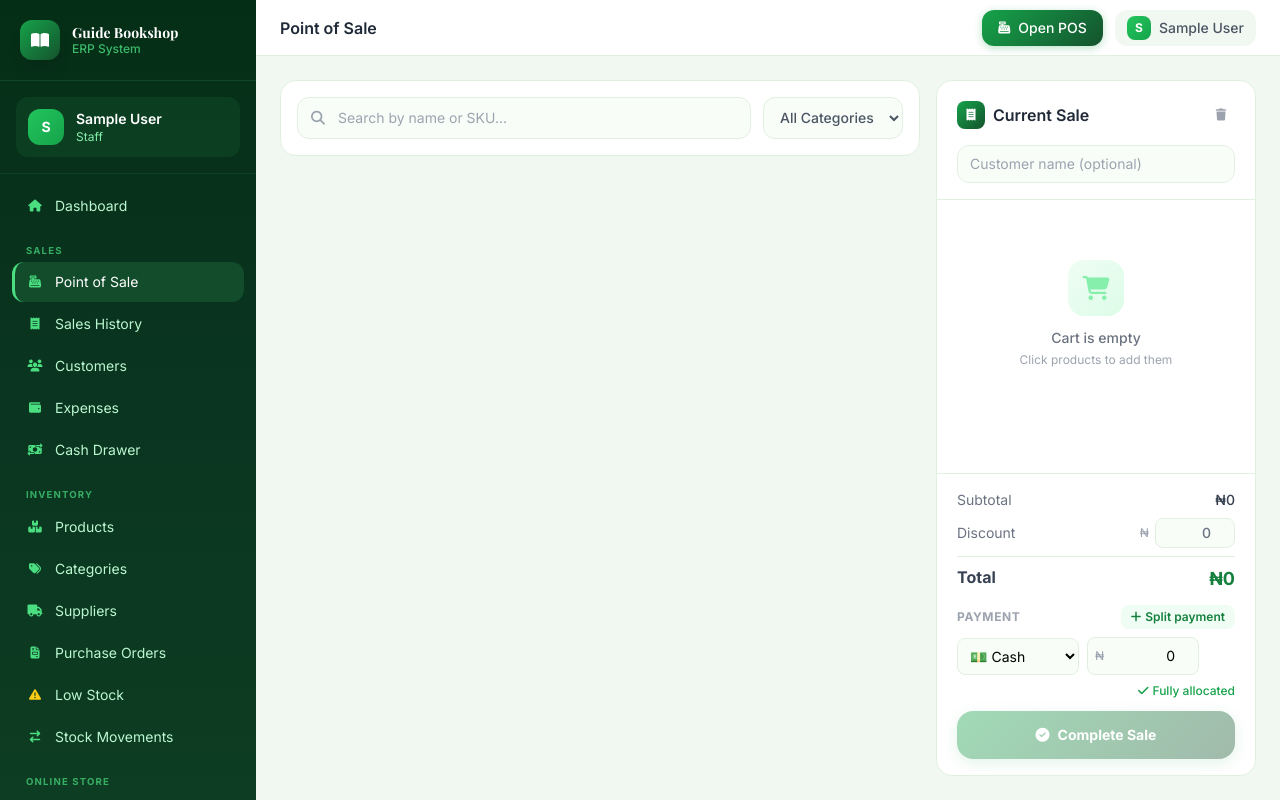
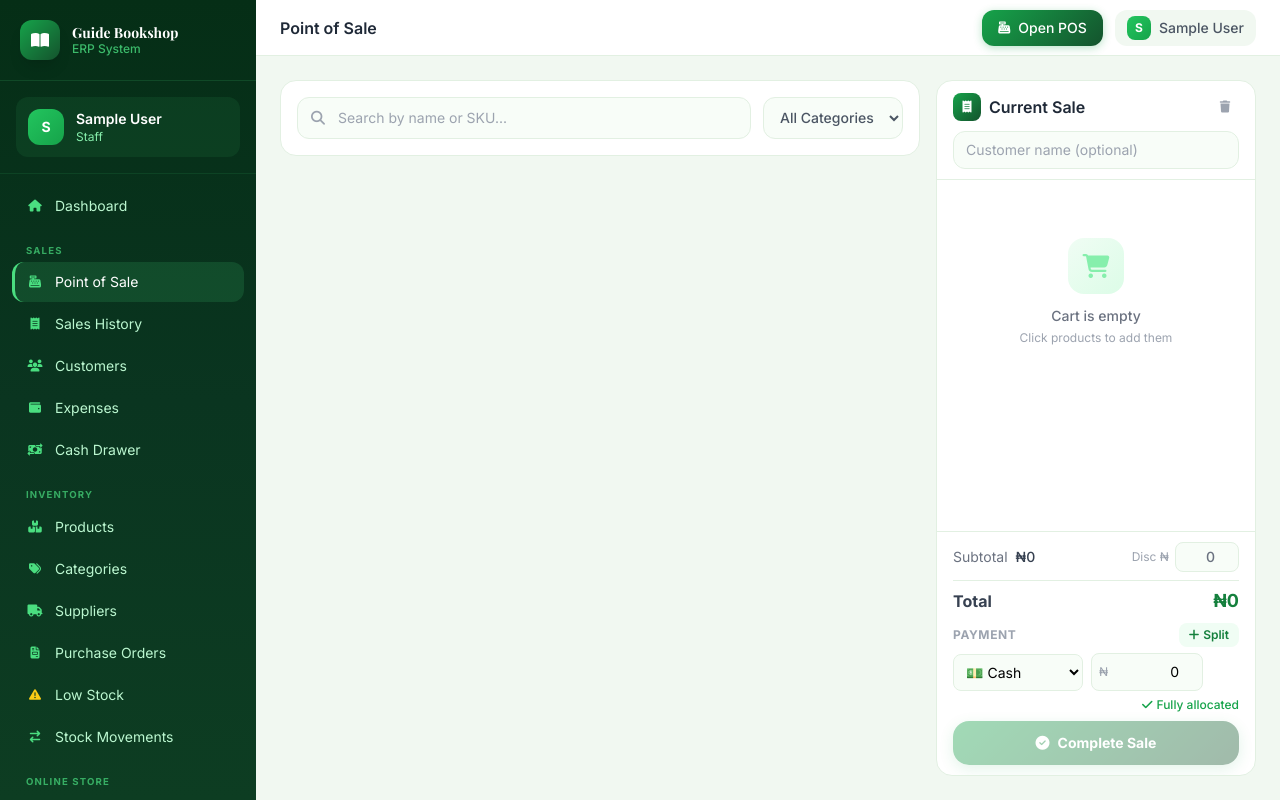
Before and after one commit to Danjuma1/guide-bookshop, a Django app: page /sales/pos/ in a window 1280 px wide. Run offline with Django 5.2, Linux system fonts and the light colour scheme; the visitor is signed in with stand-in values (Sample User, id 1); data comes from the database, SQL or seed files in the repository; data that the repository does not hold is empty; some libraries are stand-ins or nearby versions.

Commit message:
updated pos cart

```diff
--- a/templates/sales/pos.html
+++ b/templates/sales/pos.html
@@ -54,8 +54,8 @@
 <div id="mobile-cart-overlay" class="lg:hidden fixed inset-0 bg-black bg-opacity-50 z-40 hidden" onclick="closeMobileCart()"></div>
 
 <!-- Mobile Cart Drawer -->
-<div id="mobile-cart-drawer" class="lg:hidden fixed bottom-0 left-0 right-0 z-50 hidden flex-col rounded-t-3xl overflow-hidden shadow-2xl" style="max-height:85vh;background:white">
-  <div class="bg-white rounded-t-3xl flex flex-col" style="max-height:85vh">
+<div id="mobile-cart-drawer" class="lg:hidden fixed bottom-0 left-0 right-0 z-50 hidden flex-col rounded-t-3xl overflow-hidden shadow-2xl" style="height:90vh;max-height:90vh;background:white">
+  <div class="bg-white rounded-t-3xl flex flex-col flex-1 min-h-0" style="max-height:90vh">
     <!-- Drawer Handle -->
     <div class="flex justify-center pt-3 pb-2">
       <div class="w-12 h-1 rounded-full bg-gray-200"></div>
@@ -129,13 +129,14 @@
     <div id="cart-panel" class="bg-white rounded-2xl border border-sage-200 flex-1 flex flex-col overflow-hidden">
 
       <!-- Cart Header -->
-      <div class="px-5 pt-5 pb-4 border-b border-sage-200">
-        <div class="flex items-center justify-between mb-4">
+      <div class="px-4 pt-3 pb-2.5 border-b border-sage-200 flex-shrink-0">
+        <div class="flex items-center justify-between mb-2.5">
           <div class="flex items-center gap-2">
             <div class="w-7 h-7 rounded-lg flex items-center justify-center" style="background:linear-gradient(135deg,#16a34a,#14532d)">
               <i class="fas fa-receipt text-white text-xs"></i>
             </div>
             <h3 class="font-semibold text-gray-800">Current Sale</h3>
+            <span id="cart-count-badge" class="hidden text-xs font-bold text-primary-700 bg-primary-50 px-2 py-0.5 rounded-full"></span>
             <span id="cart-pending-badge" class="hidden text-xs font-bold text-white bg-amber-500 px-2 py-0.5 rounded-full"></span>
           </div>
           <button onclick="clearCart()" class="w-7 h-7 flex items-center justify-center rounded-lg text-gray-400 hover:text-red-500 hover:bg-red-50 transition-all" title="Clear cart">
@@ -146,8 +147,8 @@
                class="pos-input w-full border rounded-xl px-3 py-2 text-sm">
       </div>
 
-      <!-- Cart Items -->
-      <div class="flex-1 overflow-y-auto px-4 py-3 space-y-2" id="cart-items">
+      <!-- Cart Items — primary scroll area, gets all remaining height -->
+      <div class="flex-1 min-h-0 overflow-y-auto px-3 py-2.5 space-y-2" id="cart-items">
         <div id="empty-cart" class="flex flex-col items-center justify-center text-gray-400 py-12">
           <div class="w-14 h-14 rounded-2xl flex items-center justify-center mb-3" style="background:linear-gradient(135deg,#f0fdf4,#dcfce7)">
             <i class="fas fa-shopping-cart text-2xl text-primary-300"></i>
@@ -157,49 +158,51 @@
         </div>
       </div>
 
-      <!-- Cart Summary + Checkout -->
-      <div class="border-t border-sage-200 px-5 py-4 space-y-3">
+      <!-- Cart Summary + Checkout — compact, fixed footer -->
+      <div class="border-t border-sage-200 px-4 py-2.5 space-y-2 flex-shrink-0">
 
-        <!-- Totals -->
-        <div class="space-y-2 text-sm">
-          <div class="flex justify-between text-gray-500">
-            <span>Subtotal</span>
-            <span id="subtotal" class="font-medium text-gray-700">&#8358;0</span>
-          </div>
-          <div class="flex justify-between items-center text-gray-500">
-            <span>Discount</span>
+        <!-- Subtotal + discount (inline, compact) -->
+        <div class="flex items-center justify-between text-sm text-gray-500">
+          <span>Subtotal <span id="subtotal" class="font-medium text-gray-700 ml-1">&#8358;0</span></span>
           <div class="flex items-center gap-1.5">
-              <span class="text-gray-400 text-xs">₦</span>
+            <span class="text-gray-400 text-xs">Disc &#8358;</span>
             <input type="number" id="discount" min="0" value="0"
-                     class="pos-input w-20 border rounded-lg px-2 py-1 text-right text-sm font-medium"
+                   class="pos-input w-16 border rounded-lg px-2 py-1 text-right text-sm font-medium"
                    onchange="updateTotals()">
           </div>
         </div>
-          <div class="flex justify-between font-bold text-base pt-2 border-t border-sage-200">
+
+        <!-- Total -->
+        <div class="flex justify-between items-center font-bold pt-1.5 border-t border-sage-200">
           <span class="text-gray-700">Total</span>
           <span id="total" class="text-primary-700 text-lg">&#8358;0</span>
         </div>
-        </div>
 
         <!-- Payment(s) — supports splitting across methods -->
-        <div id="payments-section" class="space-y-2">
+        <div id="payments-section" class="space-y-1.5">
           <div class="flex items-center justify-between">
             <span class="text-xs font-bold text-gray-400 uppercase tracking-wider">Payment</span>
+            <div class="flex items-center gap-2">
+              <button type="button" onclick="toggleCash()" id="cash-toggle"
+                      class="text-xs font-semibold text-gray-400 hover:text-primary-700 transition-colors hidden">
+                <i class="fas fa-calculator text-xs mr-1"></i>Change
+              </button>
               <button type="button" onclick="addPayment()"
                       class="text-xs font-semibold text-primary-700 bg-primary-50 hover:bg-primary-100 px-2.5 py-1 rounded-lg transition-colors">
-              <i class="fas fa-plus text-xs mr-1"></i>Split payment
+                <i class="fas fa-plus text-xs mr-1"></i>Split
               </button>
             </div>
-          <div id="payments-list" class="space-y-2"></div>
+          </div>
+          <div id="payments-list" class="space-y-1.5"></div>
           <div id="payment-remaining" class="text-xs font-medium text-right"></div>
         </div>
 
-        <!-- Cash Tendered (shown when a cash line exists) -->
-        <div id="cash-section">
-          <input type="number" id="cash-tendered" placeholder="Cash tendered (optional)"
-                 class="pos-input w-full border rounded-xl px-3 py-2.5 text-sm"
+        <!-- Cash Tendered (collapsed by default; toggled via "Change") -->
+        <div id="cash-section" class="hidden">
+          <input type="number" id="cash-tendered" placeholder="Cash tendered"
+                 class="pos-input w-full border rounded-xl px-3 py-2 text-sm"
                  onchange="calcChange()">
-          <div id="change-display" class="mt-2 hidden">
+          <div id="change-display" class="mt-1.5 hidden">
             <div class="flex justify-between text-sm font-semibold px-1">
               <span class="text-gray-600">Change:</span>
               <span id="change-amount" class="text-primary-700"></span>
@@ -209,7 +212,7 @@
 
         <!-- Complete Sale Button -->
         <button onclick="processSale()" id="checkout-btn" disabled
-                class="w-full text-white py-3.5 rounded-2xl font-bold text-sm transition-all disabled:opacity-40 disabled:cursor-not-allowed flex items-center justify-center gap-2"
+                class="w-full text-white py-3 rounded-2xl font-bold text-sm transition-all disabled:opacity-40 disabled:cursor-not-allowed flex items-center justify-center gap-2"
                 style="background:linear-gradient(135deg,#16a34a,#14532d);box-shadow:0 4px 15px rgba(22,163,74,0.3)">
           <i class="fas fa-check-circle"></i>
           Complete Sale
@@ -441,6 +444,7 @@ window.addEventListener('offline', () => updateConnectionStatus());
 let cart = {};
 let currentSaleId = null;
 let payments = [{ method: 'cash', amount: 0 }];   // payment lines (split-aware)
+let cashVisible = false;                          // "change calculator" collapsed by default
 
 /* ── Add product to cart ── */
 function addToCart(el) {
@@ -635,12 +639,35 @@ function updateCheckoutState() {
   btn.disabled = !hasItems || total <= 0 || Math.abs(allocated - total) > 0.01;
 }
 
+function toggleCash() {
+  cashVisible = !cashVisible;
+  calcChange();
+  if (cashVisible) {
+    const t = document.getElementById('cash-tendered');
+    if (t) t.focus();
+  }
+}
+
 function calcChange() {
   const cashDue = payments.filter(p => p.method === 'cash').reduce((s, p) => s + (p.amount || 0), 0);
   const cashSection = document.getElementById('cash-section');
   const changeDisp = document.getElementById('change-display');
-  if (cashDue <= 0) { cashSection.style.display = 'none'; changeDisp.classList.add('hidden'); return; }
-  cashSection.style.display = 'block';
+  const toggle = document.getElementById('cash-toggle');
+
+  // The "Change" toggle is only relevant when the sale has a cash component.
+  if (toggle) {
+    toggle.classList.toggle('hidden', cashDue <= 0);
+    toggle.classList.toggle('text-primary-700', cashVisible && cashDue > 0);
+    toggle.classList.toggle('text-gray-400', !(cashVisible && cashDue > 0));
+  }
+
+  if (!cashVisible || cashDue <= 0) {
+    cashSection.classList.add('hidden');
+    changeDisp.classList.add('hidden');
+    return;
+  }
+  cashSection.classList.remove('hidden');
+
   const tendered = parseFloat(document.getElementById('cash-tendered').value) || 0;
   if (tendered > 0) {
     const change = tendered - cashDue;
@@ -773,13 +800,19 @@ function newSale() {
 function moveCartToDrawer() {
   const panel = document.getElementById('cart-panel');
   const content = document.getElementById('mobile-cart-content');
-  if (panel && content && panel.parentElement !== content) content.appendChild(panel);
+  if (panel && content && panel.parentElement !== content) {
+    panel.classList.remove('border', 'rounded-2xl');   // drawer supplies the card chrome
+    content.appendChild(panel);
+  }
 }
 
 function moveCartHome() {
   const panel = document.getElementById('cart-panel');
   const home = document.getElementById('cart-home');
-  if (panel && home && panel.parentElement !== home) home.appendChild(panel);
+  if (panel && home && panel.parentElement !== home) {
+    panel.classList.add('border', 'rounded-2xl');
+    home.appendChild(panel);
+  }
 }
 
 function toggleMobileCart() {
@@ -806,6 +839,7 @@ window.addEventListener('resize', () => {
 
 function updateFab() {
   const count = Object.values(cart).reduce((s, i) => s + i.qty, 0);
+  const lines = Object.keys(cart).length;
   const badge = document.getElementById('fab-count');
   if (count > 0) {
     badge.textContent = count;
@@ -814,6 +848,16 @@ function updateFab() {
   } else {
     badge.classList.add('hidden');
     badge.classList.remove('flex');
+  }
+  // Header item-count badge
+  const countBadge = document.getElementById('cart-count-badge');
+  if (countBadge) {
+    if (lines > 0) {
+      countBadge.textContent = lines + (lines === 1 ? ' item' : ' items');
+      countBadge.classList.remove('hidden');
+    } else {
+      countBadge.classList.add('hidden');
+    }
   }
 }
 
```
Lines whose indentation alone changed are shown as unchanged.
